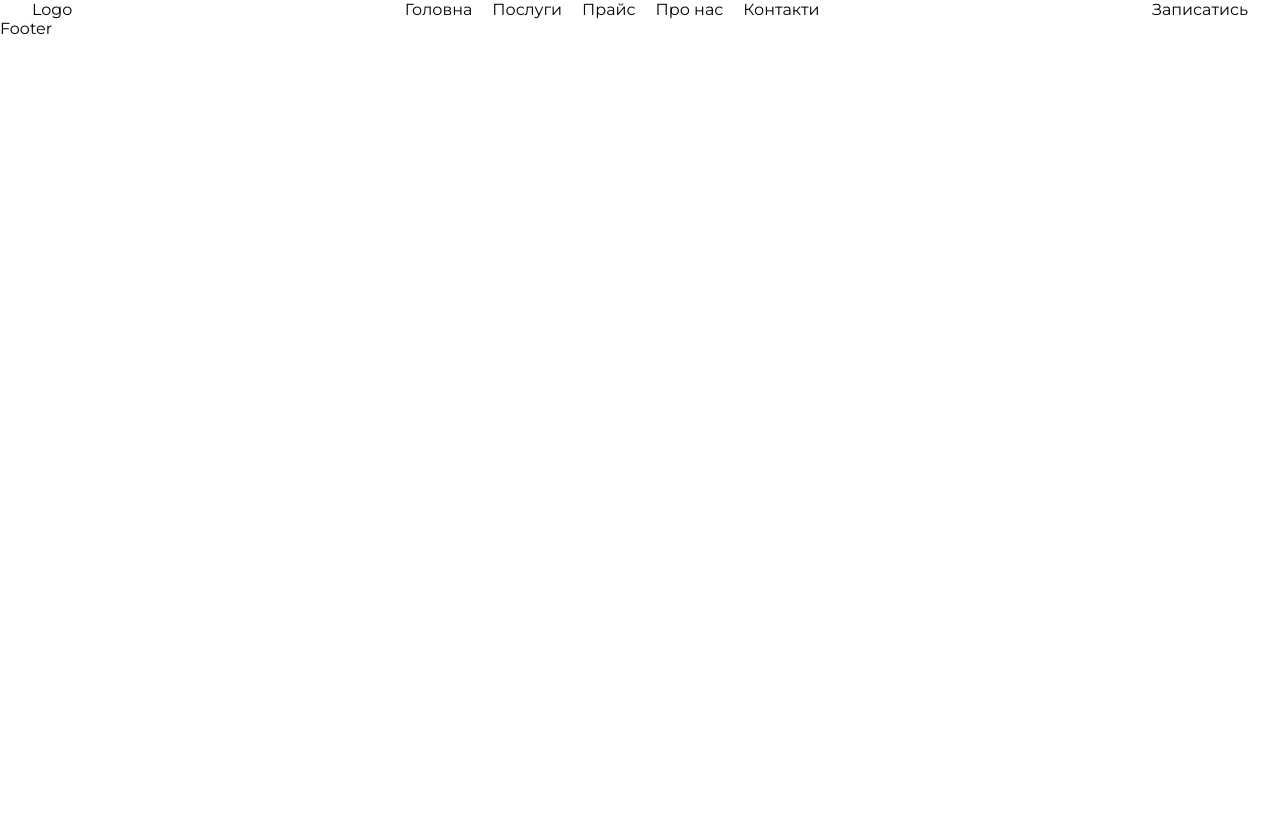
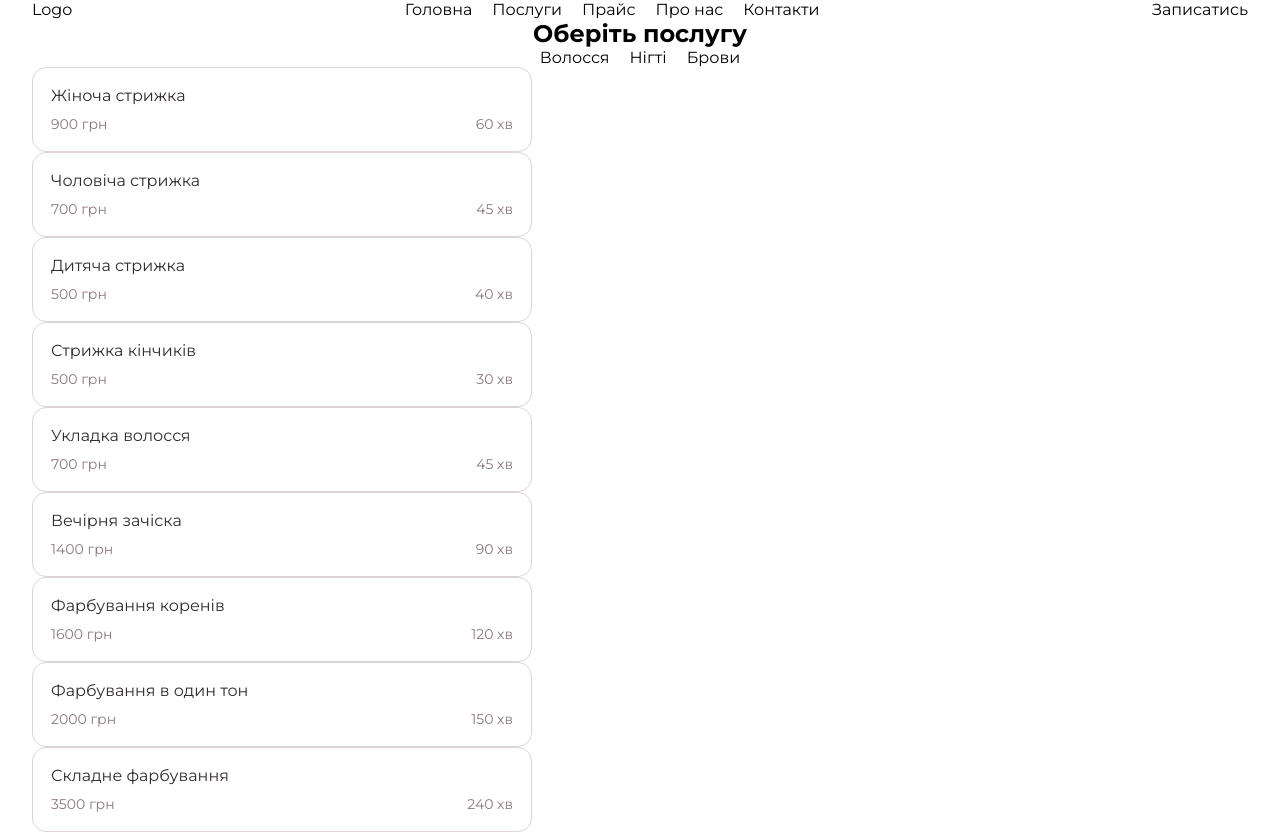
Before and after one commit to Alinavinnik/SalonBooking, a React (Vite) app: page /booking in a window 1280 px wide. Shown: the top 832 px of the page. Before the commit the page ends 800 px from the top, so only its background shows below. Built offline with nearby package versions, Linux system fonts and the light colour scheme; a web font is replaced by a local one.

Commit message:
add css for ServiceStep

```diff
--- /dev/null
+++ b/src/components/BookingSteps/ServeceStep/ServiceStep.module.css
@@ -0,0 +1,28 @@
+.serviceButton {
+  display: flex;
+  flex-direction: column;
+  align-items: flex-start;
+  gap: 10px;
+  max-width: 500px;
+  width: 100%;
+  padding: 18px;
+  border: 1px solid #ded4d6;
+  border-radius: 14px;
+  background-color: #fff;
+  color: #332b2d;
+  text-align: left;
+  cursor: pointer;
+}
+.serviceInfo {
+  display: flex;
+  justify-content: space-between;
+  gap: 20px;
+  width: 100%;
+  color: #8a777c;
+  font-size: 14px;
+}
+.categories {
+  display: flex;
+  gap: 20px;
+  justify-content: center;
+}
--- a/src/components/BookingSteps/ServeceStep/ServiceStep.tsx
+++ b/src/components/BookingSteps/ServeceStep/ServiceStep.tsx
@@ -1,17 +1,30 @@
 import { useState } from "react";
 import { categories, services, type CategoryId } from "../data";
+import css from "./ServiceStep.module.css";
+interface ServiceStepProps {
+  selectedServiceId: string | null;
+  onSelectService: (serviceId: string) => void;
+}
 
-const ServiceStep = () => {
+const ServiceStep = ({
+  selectedServiceId,
+  onSelectService,
+}: ServiceStepProps) => {
   const [selectedCategory, setSelectedCategory] = useState<CategoryId>("hair");
   const handleClick = (categoryId: CategoryId) => {
     setSelectedCategory(categoryId);
   };
 
+  const filtredCategories = services.filter(
+    (category) => category.category === selectedCategory,
+  );
   return (
     <div>
       <h2>Оберіть послугу</h2>
+      <div className={css.categories}>
         {categories.map((category) => (
           <button
+            className={css.categoryBtn}
             key={category.id}
             type="button"
             onClick={() => handleClick(category.id)}
@@ -19,16 +32,22 @@ const ServiceStep = () => {
             {category.label}
           </button>
         ))}
+      </div>
       <div>
-        {selectedCategory === "brows" &&
-          services
-            .filter((category) => category.category === "brows")
-            .map((category) => (
-              <div key={category.id}>
-                <h3>{category.name}</h3>
-                <p>{category.price}</p>
-                <p>{category.duration}</p>
-              </div>
+        {filtredCategories.map((service) => (
+          <button
+            key={service.id}
+            type="button"
+            onClick={() => onSelectService(service.id)}
+            className={css.serviceButton}
+            aria-pressed={selectedServiceId === service.id}
+          >
+            <span>{service.name}</span>
+            <span className={css.serviceInfo}>
+              <span>{service.price} грн</span>
+              <span>{service.duration} хв</span>
+            </span>
+          </button>
         ))}
       </div>
     </div>
--- /dev/null
+++ b/src/pages/BookingPage/BookingPage.module.css
@@ -0,0 +1,3 @@
+.booking {
+  text-align: center;
+}
--- a/src/pages/BookingPage/BookingPage.tsx
+++ b/src/pages/BookingPage/BookingPage.tsx
@@ -1,8 +1,21 @@
+import { useState } from "react";
+import ServiceStep from "../../components/BookingSteps/ServeceStep/ServiceStep";
+import css from "./BookingPage.module.css";
+
 const BookingPage = () => {
+  const [selectedServiceId, setSelectedServiceId] = useState<string | null>(
+    null,
+  );
   return (
-    <div>
-      <h1></h1>
-    </div>
+    <section className={css.booking}>
+      <div className="container">
+        <h1></h1>
+        <ServiceStep
+          selectedServiceId={selectedServiceId}
+          onSelectService={setSelectedServiceId}
+        />
+      </div>
+    </section>
   );
 };
 
```
Lines whose indentation alone changed are shown as unchanged.
